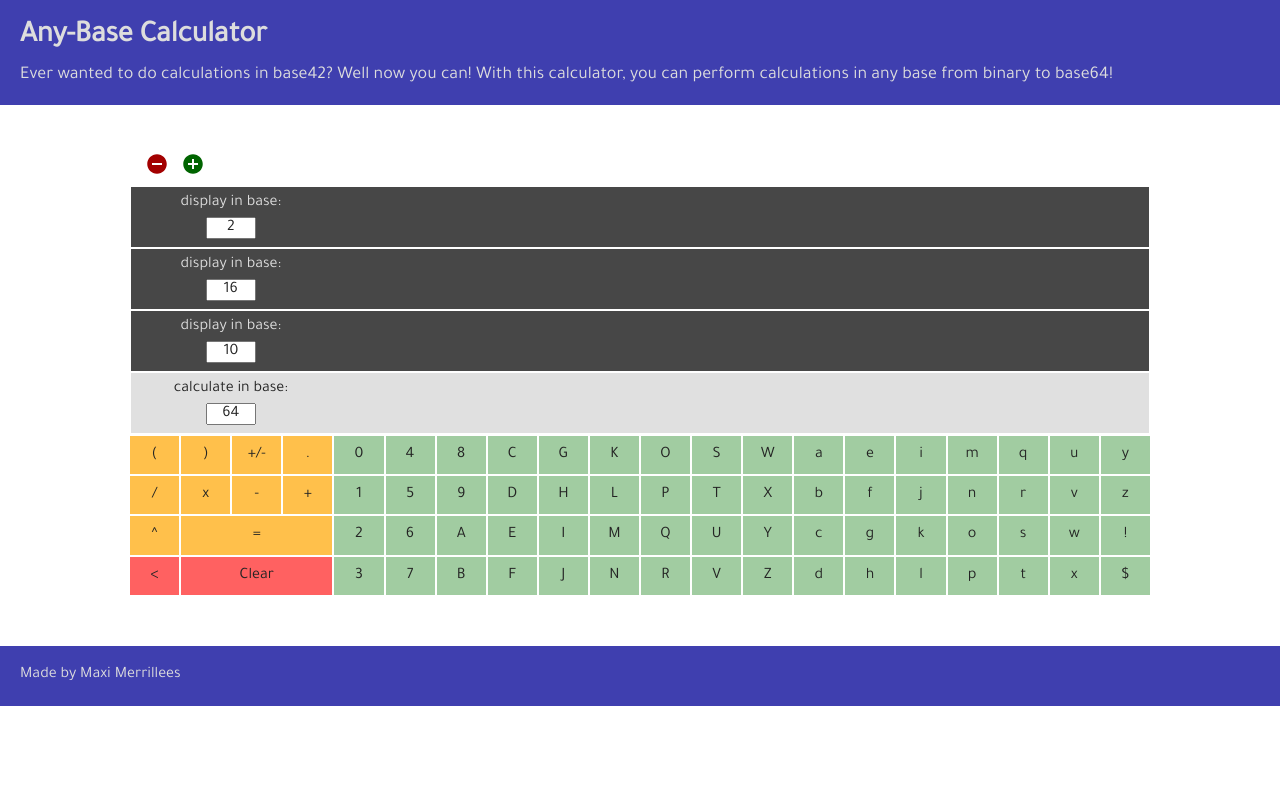
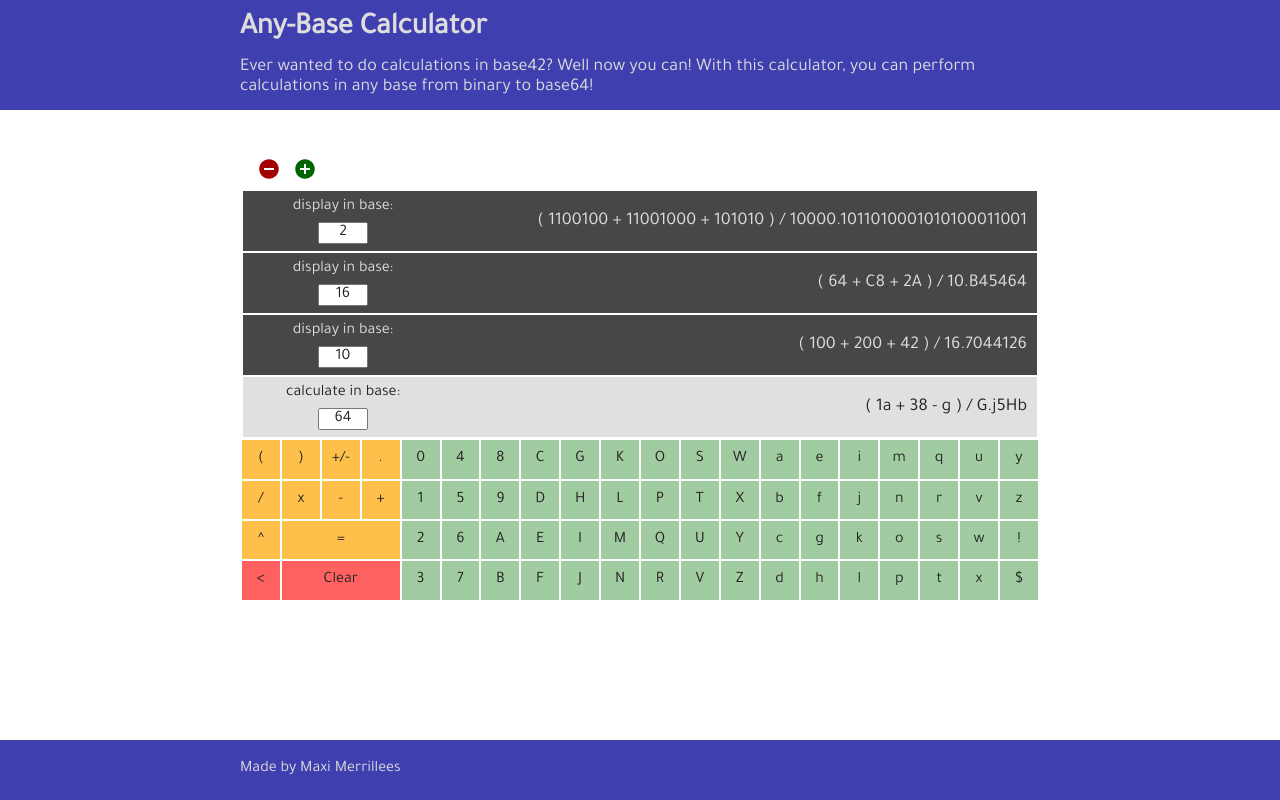
Before and after one commit to maxitron93/any_base_calculator, a React app: page / in a window 1280 px wide. Built offline with nearby package versions, Linux system fonts and the light colour scheme.

Commit message:
Change styling

```diff
--- a/package.json
+++ b/package.json
@@ -17,13 +17,13 @@
     "babel-preset-react": "^6.24.1",
     "css-loader": "^0.28.11",
     "html-webpack-plugin": "^3.2.0",
-    "node-sass": "^4.9.0",
+    "node-sass": "^4.12.0",
     "normalize.css": "^8.0.0",
     "sass-loader": "^7.0.3",
     "style-loader": "^0.21.0",
     "webpack": "^4.12.0",
     "webpack-cli": "^3.0.6",
-    "webpack-dev-server": "^3.1.4"
+    "webpack-dev-server": "^3.8.2"
   },
   "dependencies": {
     "babel-polyfill": "^6.26.0",
--- a/src/css/base/_base.scss
+++ b/src/css/base/_base.scss
@@ -1,5 +1,7 @@
 html {
   font-size: 62.5%;
+  -webkit-user-select: none; // Stops divs being highlighted on double click
+  -moz-user-select: none; // Stops divs being highlighted on double click
 }
 
 * {
@@ -15,4 +17,5 @@ body {
   position: relative;
   padding-bottom: 60px;
   min-width: 800px;
+  min-height: 100vh;
 }
--- a/src/css/base/_settings.scss
+++ b/src/css/base/_settings.scss
@@ -19,3 +19,5 @@ $operations-background-color-hover: rgb(255, 166, 0);
 $clear-buttons-background-color-hover: rgb(218, 40, 40);
 $output-display-border-hover: rgb(98, 98, 226);
 $input-display-border-hover: rgb(98, 98, 226);
+$calc-width: 800px;
+$display-width: 99.5%;
--- a/src/css/components/_calculator.scss
+++ b/src/css/components/_calculator.scss
@@ -1,5 +1,5 @@
 .calculator {
-  width: 80%;
+  width: $calc-width;
   margin: 40px auto;
   background: $calculator-background-color;
   border: 1px solid $calculator-border-color;
--- a/src/css/components/_footer.scss
+++ b/src/css/components/_footer.scss
@@ -7,6 +7,8 @@
 }
 
 .footer__text {
-  padding: 20px;
+  padding-top: 20px;
+  width: $calc-width;
+  margin: 0px auto;
   color: $light-text-color;
 }
--- a/src/css/components/_header.scss
+++ b/src/css/components/_header.scss
@@ -1,12 +1,14 @@
 .header {
+  padding-top: 12px;
+  padding-bottom: 12px;
   background: $header-footer-color;
-  padding: 20px;
 }
 
 .header__title {
-  margin: 0px;
   color: $light-text-color;
   font-size: 3rem;
+  width: $calc-width;
+  margin: 0px auto;
 }
 
 .header__subtitle {
@@ -14,4 +16,6 @@
   color: $light-text-color;
   font-size: 1.8rem;
   padding-top: 10px;
+  width: $calc-width;
+  margin: 0px auto;
 }
--- a/src/css/components/_inputDisplay.scss
+++ b/src/css/components/_inputDisplay.scss
@@ -4,11 +4,13 @@
   height: 60px;
   margin: 2px;
   background: $input-display-background-color;
+  width: $display-width;
 }
 
 .input-display__base-change-area {
   display: inline-block;
-  width: 20%;
+  width: 25%;
+  min-width: 200px;
 }
 
 .input-display__base-change-area p {
@@ -31,7 +33,7 @@
   display: inline-flex;
   justify-content: flex-end;
   align-items: center;
-  width: 80%;
+  width: 75%;
   margin: 0 10px;
   height: 100%;
   font-size: 1.8rem;
--- a/src/css/components/_outputDisplay.scss
+++ b/src/css/components/_outputDisplay.scss
@@ -4,11 +4,13 @@
   height: 60px;
   margin: 2px;
   background: $output-display-background-color;
+  width: $display-width;
 }
 
 .output-display__base-change-area {
   display: inline-block;
-  width: 20%;
+  width: 25%;
+  min-width: 200px;
 }
 
 .output-display__base-change-area p {
@@ -32,7 +34,7 @@
   display: inline-flex;
   justify-content: flex-end;
   align-items: center;
-  width: 80%;
+  width: 75%;
   margin: 0 10px;
   height: 100%;
   font-size: 1.8rem;
--- a/src/js/components/Calculator.js
+++ b/src/js/components/Calculator.js
@@ -15,8 +15,8 @@ class Calculator extends React.Component {
   state = {
     symbols: symbols,
     inputBase: 64,
-    inputCalculation: "",
-    inputCalculationInBase10: "",
+    inputCalculation: "( 1a + 38 - g ) / G.j5Hb",
+    inputCalculationInBase10: "( 100 + 200 + 42 ) / 16.7044127",
     evaluate: false
   }
 
```
Also changed, not shown: 1 other file.
